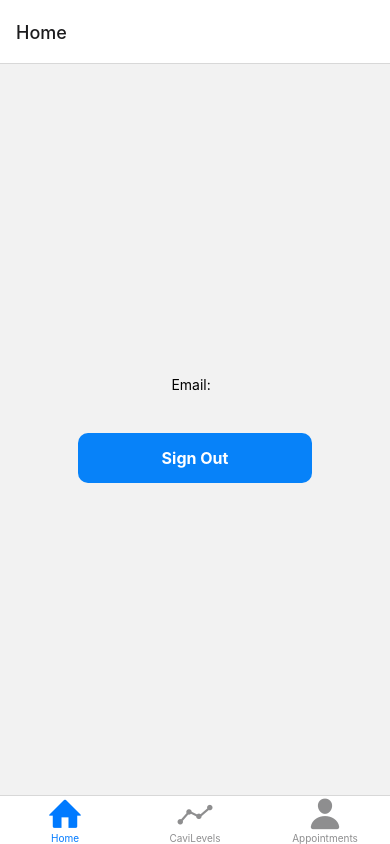
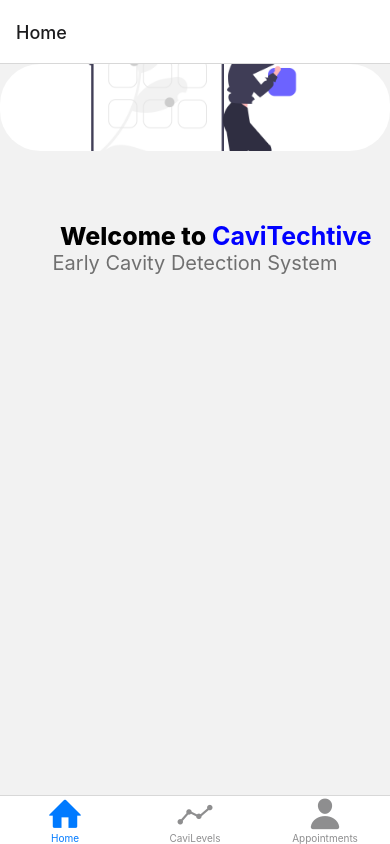
Before and after one commit to Paarthbathla338/crudApp, a React Native app in the folder cavi/: screen /Home in a window 390 px wide. Built offline with nearby package versions, Linux system fonts and the light colour scheme.

Commit message:
Home Screen Completed

```diff
--- a/cavi/screens/HomeScreen.js
+++ b/cavi/screens/HomeScreen.js
@@ -1,27 +1,38 @@
-import { StyleSheet, Text, View, TouchableOpacity } from 'react-native'
+import { StyleSheet, Text, View, TouchableOpacity, Image } from 'react-native'
 import React from 'react'
 import { auth } from '../firebase'
 import { useNavigation } from '@react-navigation/core'
+import image from "../assets/home.png"
 
 const HomeScreen = () => {
 
-    const navigation= useNavigation()
+    const navigation = useNavigation()
 
-    const handleSignOut=()=>{
+    const handleSignOut = () => {
         auth
             .signOut()
-        .then(()=>{
+            .then(() => {
                 navigation.replace("Login")
             })
-        .catch(error=>alert(error.message))
+            .catch(error => alert(error.message))
     }
     return (
         <View style={styles.container}>
-        <Text>Email: {auth.currentUser?.email} </Text>
+            <Image
+                style={styles.tinylogo}
+                source={image}
+            />
+            {/* <Text>Email: {auth.currentUser?.email} </Text>
         <TouchableOpacity style={styles.button} onPress={handleSignOut}>
             <Text style={styles.buttonText}>Sign Out</Text>
-        </TouchableOpacity>
+        </TouchableOpacity> */}
+        <View style={styles.papaview}>
+            <Text style={styles.introtext}>Welcome to
+                <Text style={styles.title}> CaviTechtive</Text></Text>
+            <Text style={styles.subhead}>Early Cavity Detection System</Text>
             </View>
+        </View>
+
     )
 }
 
@@ -29,25 +40,47 @@ export default HomeScreen
 
 const styles = StyleSheet.create({
     container: {
-        flex: 1,
-        justifyContent: 'center',
-        alignItems: 'center',
-
     },
-    button:{
-        backgroundColor:"#0782F9",
-        width:"60%",
-        padding:15,
-        borderRadius:10,
-        alignItems:"center",
-        marginTop:40,
+    button: {
+        backgroundColor: "#0782F9",
+        width: "60%",
+        padding: 15,
+        borderRadius: 10,
+        alignItems: "center",
+        marginTop: 40,
     },
 
 
-    buttonText:{
-        color:"white",
-        fontWeight:"700",
-        fontSize:16,
+    buttonText: {
+        color: "white",
+        fontWeight: "700",
+        fontSize: 16,
     },
+    tinylogo: {
+        width: "100%",
+        height: "70%",
+        borderRadius: 40,
+
+    },
+    introtext: {
+        fontSize: 25,
+        fontWeight: "800",
+        marginTop: 20,
+        marginLeft: 60,
+    },
+    title:{
+        color:'blue',
+        fontWeight:'bold',
+    },
+    subhead:{
+        fontSize:20,
+        textAlign: "center",
+        color:"#707070"
+
+    },
+    papaview:{
+        marginTop:50,
+    }
+
 
 })
```
Also changed, not shown: cavi/assets/home.png (added), cavi/assets/home1.png (added). Lines whose indentation alone changed are shown as unchanged.
